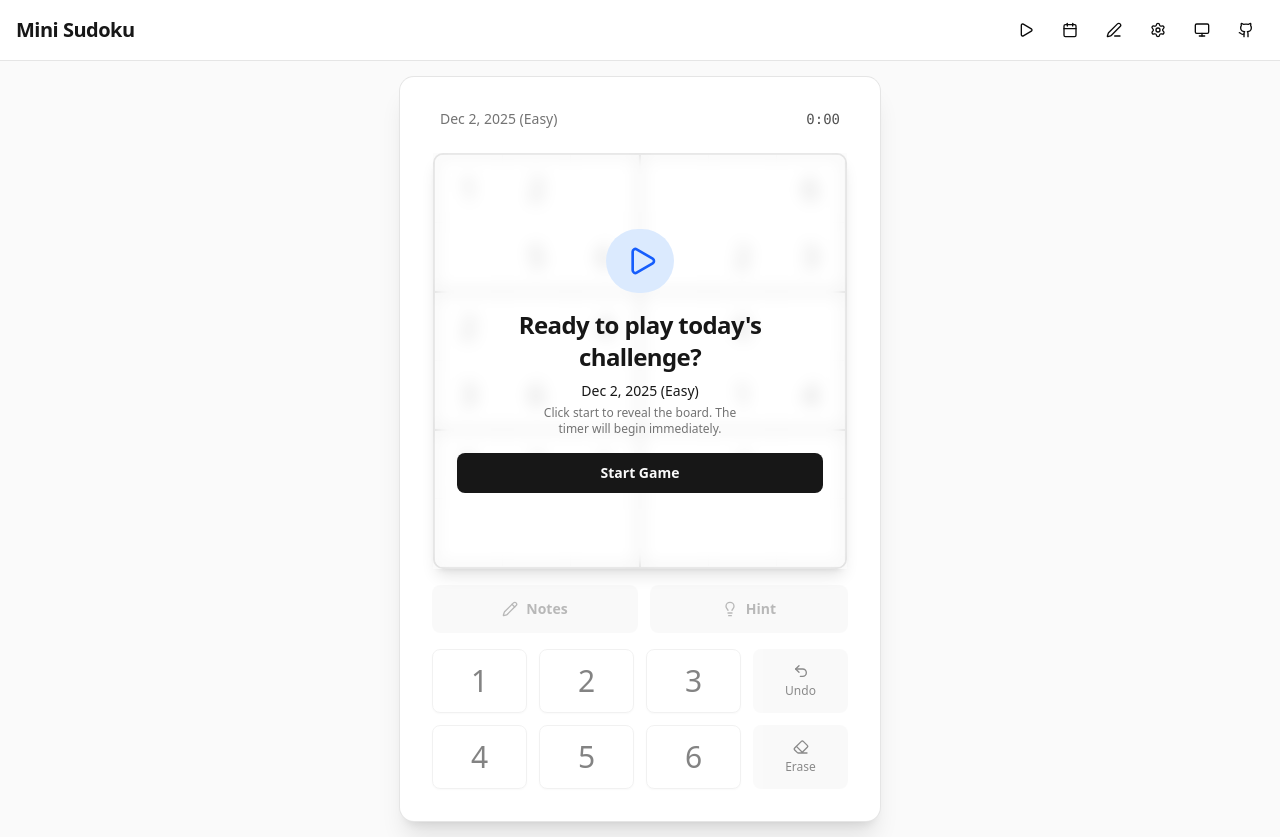
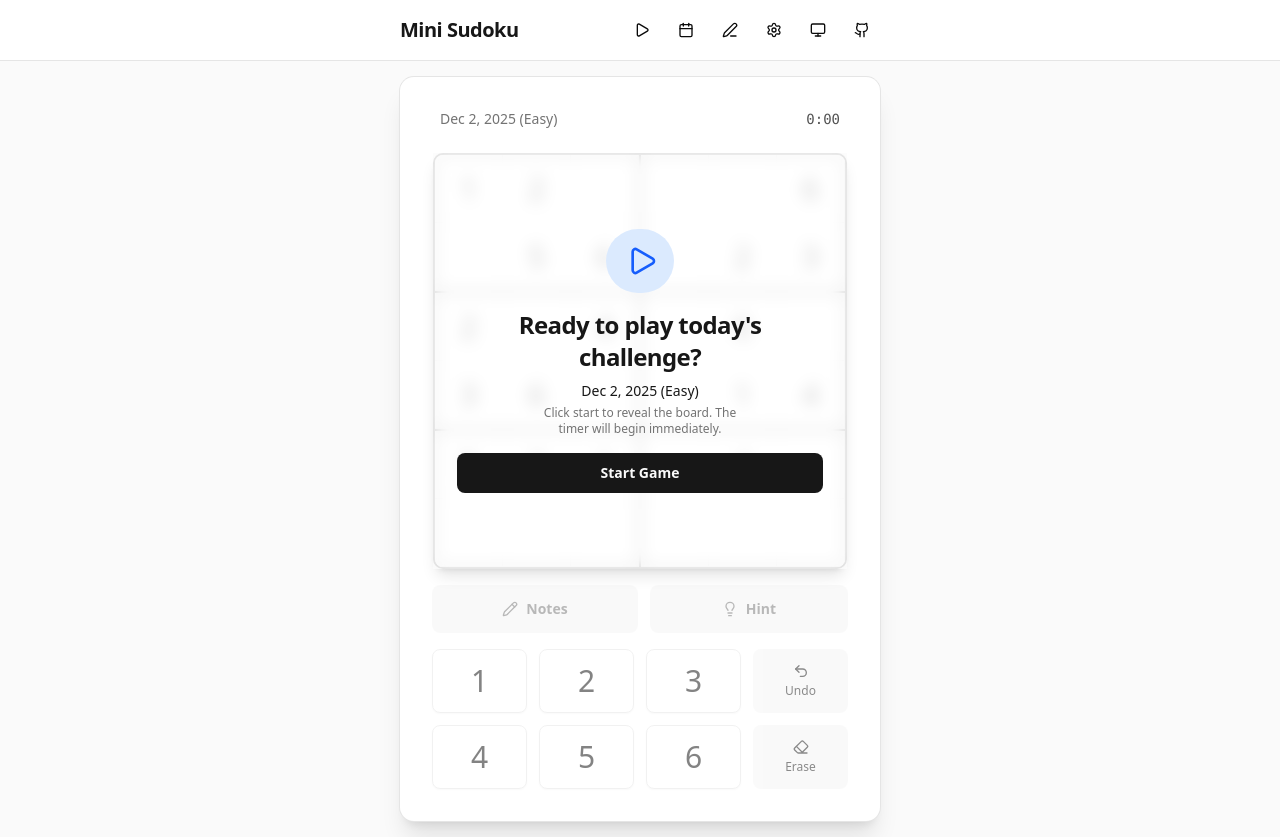
Before and after one commit to kannansuresh/mini-sudoku, a React (Vite) app: page / in a window 1280 px wide. Built offline with nearby package versions, Linux system fonts and the light colour scheme.

Commit message:
Refactor NavBar layout and enhance game creation options

```diff
--- a/src/components/NavBar.tsx
+++ b/src/components/NavBar.tsx
@@ -77,7 +77,8 @@ export function NavBar() {
   const todayStatus = getTodayStatus();
 
   return (
-    <nav className="flex w-full items-center justify-between border-b border-neutral-200 bg-white px-4 py-3 dark:border-neutral-800 dark:bg-neutral-950">
+    <nav className="w-full border-b border-neutral-200 bg-white dark:border-neutral-800 dark:bg-neutral-950">
+      <div className="mx-auto flex w-full max-w-lg items-center justify-between px-4 py-3">
         <div className="flex items-center gap-2">
           <h1 className="text-xl font-bold tracking-tight text-neutral-900 dark:text-white">
             Mini Sudoku
@@ -244,6 +245,7 @@ export function NavBar() {
             </Tooltip>
           </TooltipProvider>
         </div>
+      </div>
 
       <AlertDialog open={!!pendingAction} onOpenChange={(open) => !open && setPendingAction(null)}>
         <AlertDialogContent>
```
Lines whose indentation alone changed are shown as unchanged.
